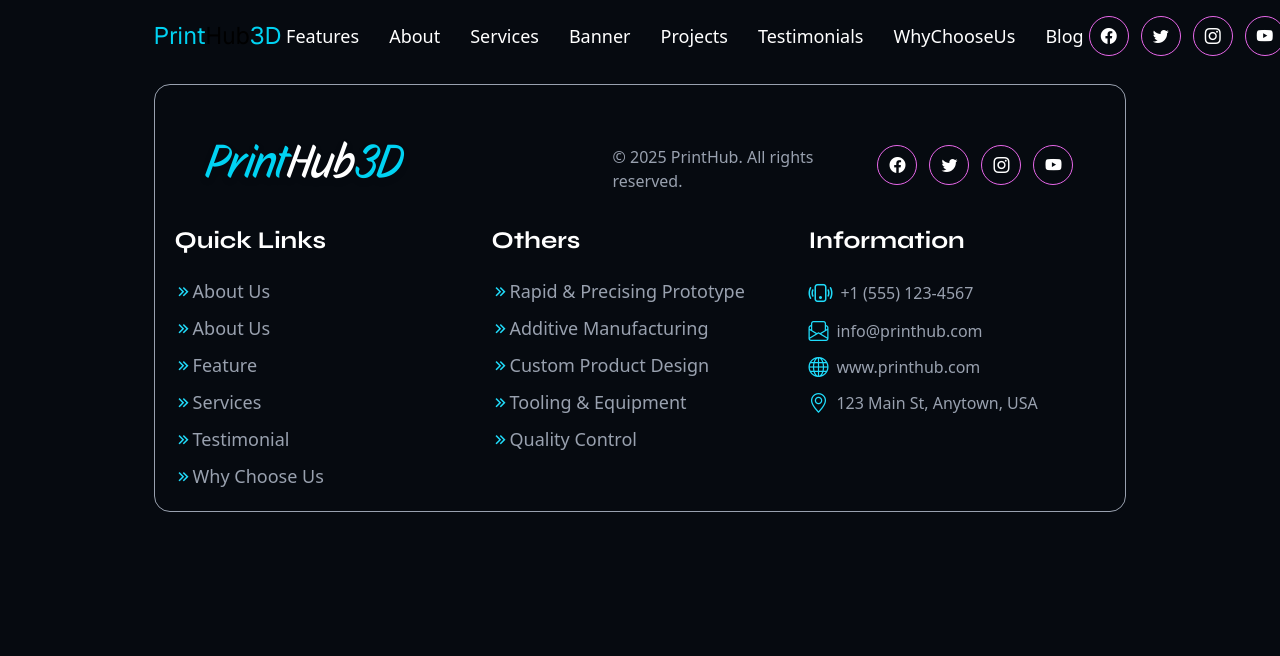
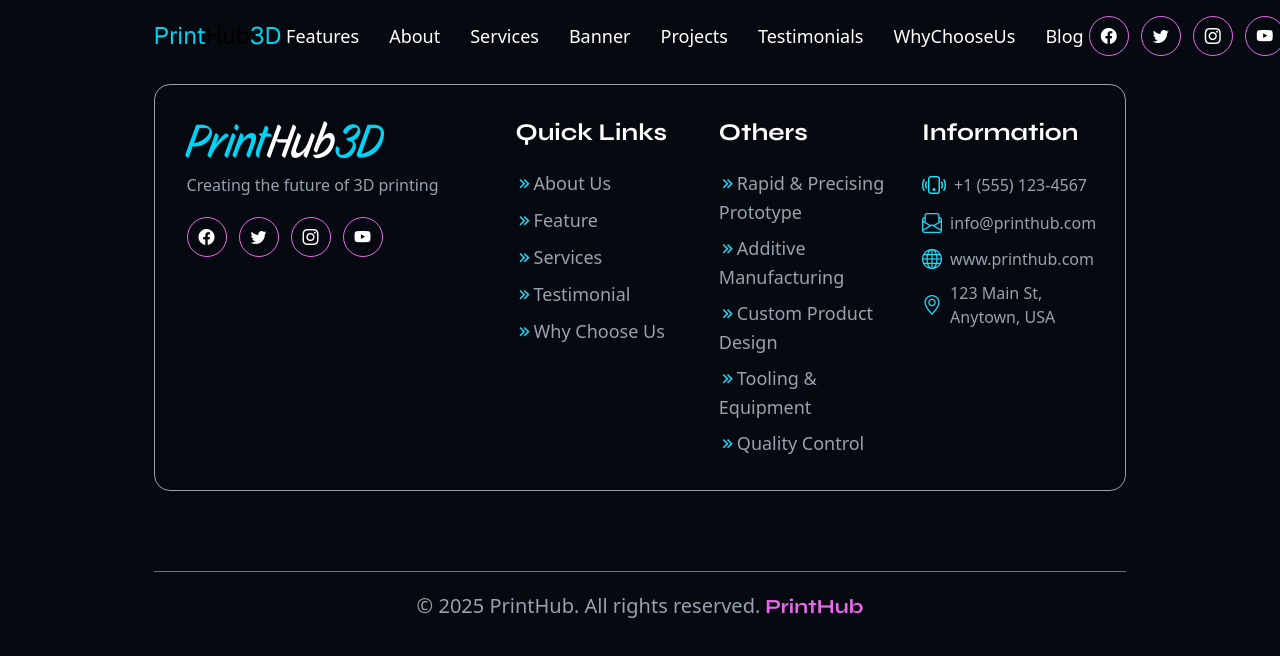
Before and after one commit to Jisap/nex16-Business-Website-PrintHub, a Next.js app: page / in a window 1280 px wide. Shown: the top 656 px of the page. Built offline with nearby package versions, Linux system fonts and the light colour scheme.

Commit message:
feat: Add Footer component with navigation, social links, and contact information.

```diff
--- a/app/Components/Footer/Footer.tsx
+++ b/app/Components/Footer/Footer.tsx
@@ -23,20 +23,20 @@ const Footer = () => {
   return (
     <>
       <div className="px-[8%] lg:px-[12%] pt-15">
-        <div className="p-5 rounded-2xl section-bg footer-bg border border-gray-400 overflow-hidden mb-4">
-          <div className="p-0 md:p-8 flex flex-col lg:flex-row gap-5">
-            <div className="w-full lg:w-1/2">
+        <div className="p-8 rounded-2xl section-bg footer-bg border border-gray-400 overflow-hidden mb-4">
+          <div className="flex flex-col lg:flex-row gap-10">
+            {/* Columna Izquierda: Logo y Redes Sociales */}
+            <div className="lg:w-1/3 flex flex-col">
+              <div>
                 <button onClick={handleLogoClick} className=" text-5xl StoryScript text-white drop-shadow-md cursor-pointer">
                   <span className="text-cyan-400">Print</span>Hub
                   <span className="text-cyan-400">3D</span>
                 </button>
+                <p className="text-gray-400 mt-2">
+                  Creating the future of 3D printing
+                </p>
               </div>
-
-            <p className="text-gray-400 mt-2">
-              © {new Date().getFullYear()} PrintHub. All rights reserved.
-            </p>
-
-            <div className="flex items-center gap-3 ">
+              <div className="flex items-center gap-3 mt-5">
                 <a href="#" className="border border-primary hover:bg-primary w-10 h-10 flex items-center justify-center text-white p-2 rounded-full transition-all duration-300 hover:translate-y-1">
                   <i className="bi bi-facebook"></i>
                 </a>
@@ -52,21 +52,15 @@ const Footer = () => {
               </div>
             </div>
 
-          <div className="w-full lg:w-1/1">
-            <div className="grid grid-cols-1 md:grid-cols-2 lg:grid-cols-3 gap-5">
+            {/* Columna Derecha: Grid de Links */}
+            <div className="lg:w-2/3">
+              <div className="grid grid-cols-1 md:grid-cols-2 lg:grid-cols-3 gap-8">
+                {/* Quick Links */}
                 <div>
                   <h2 className="Syne text-2xl font-bold mb-5 text-white">
                     Quick Links
                   </h2>
-
                   <div className="flex flex-col items-start gap-2">
-                  <button
-                    onClick={() => scrollToSection("About")}
-                    className="footer-link text-lg text-gray-400 cursor-pointer hover:text-white transition-all hover:translate-x-1 duration-300"
-                  >
-                    <i className="ri-arrow-right-double-line text-secondary"></i>
-                    About Us
-                  </button>
                     <button
                       onClick={() => scrollToSection("About")}
                       className="footer-link text-lg text-gray-400 cursor-pointer hover:text-white transition-all hover:translate-x-1 duration-300"
@@ -103,15 +97,13 @@ const Footer = () => {
                       Why Choose Us
                     </button>
                   </div>
-
-
                 </div>
 
+                {/* Others */}
                 <div>
                   <h2 className="Syne text-2xl font-bold mb-5 text-white">
                     Others
                   </h2>
-
                   <div className="flex flex-col gap-2">
                     <Link
                       href="#"
@@ -151,11 +143,11 @@ const Footer = () => {
                   </div>
                 </div>
 
+                {/* Information */}
                 <div>
                   <h2 className="Syne text-2xl font-bold mb-5 text-white">
                     Information
                   </h2>
-
                   <div className="flex flex-col gap-2">
                     <div className="flex items-center gap-2 text-gray-400">
                       <i className="bi bi-phone-vibrate text-secondary text-2xl"></i> +1 (555) 123-4567
@@ -175,6 +167,19 @@ const Footer = () => {
             </div>
           </div>
         </div>
+
+        {/* Copyright */}
+        <div className="mt-20 p-5 border-t border-gray-500">
+          <div className="flex justify-center items-center gap-5">
+            <p className="text-xl text-gray-400">
+              © {new Date().getFullYear()} PrintHub. All rights reserved.
+              <Link href="https://www.facebook.com/" className="text-primary Syne font-bold hover:underline">
+                {" "}PrintHub
+              </Link>
+            </p>
+          </div>
+        </div>
+      </div>
     </>
   )
 }
```
Lines whose indentation alone changed are shown as unchanged.
